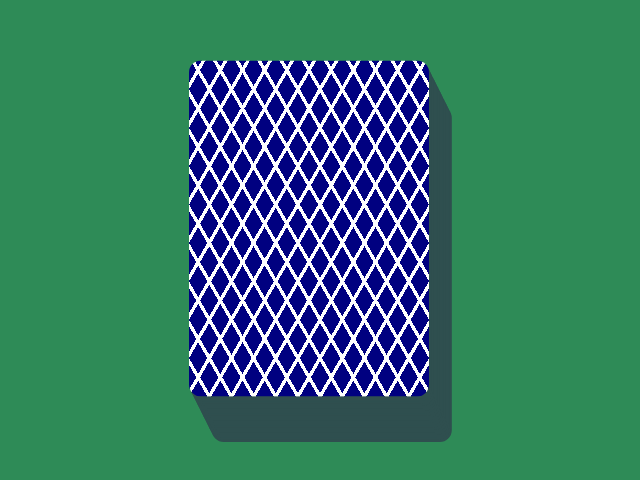
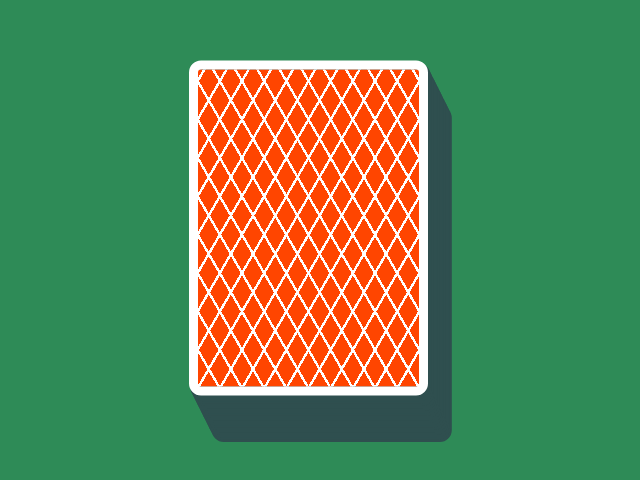
Before and after one commit to kangasta/pakka-old, a React (Create React App) app: page / in a window 1280 px wide. Shown: the part 154-634 px from the top of the page, without its empty margins (331-971 px from the left). Built offline with nearby package versions, Linux system fonts and the light colour scheme.

Commit message:
Tune card style.

```diff
--- a/src/Card.css
+++ b/src/Card.css
@@ -1,11 +1,11 @@
 .card-size-bridge {
-	width: 4.5em;
-	height: 7em;
+	--card-width: 4.5em;
+	--card-height: 7em;
 }
 
 .card-size-poker {
-	width: 5em;
-	height: 7em;
+	--card-width: 5em;
+	--card-height: 7em;
 }
 
 .card {
@@ -13,6 +13,12 @@
 	display: inline-block;
 	position: relative;
 	user-select: none;
+	transition: background 0.2s;
+
+	width: var(--card-width);
+	height: var(--card-height);
+
+	--card-border-width: 0.2em;
 }
 
 .card.card-visible {
@@ -20,25 +26,32 @@
 }
 
 .card.card-hidden {
+	width: calc(var(--card-width) - 2 * var(--card-border-width));
+	height: calc(var(--card-height) - 2 * var(--card-border-width));
+	border-style: solid;
+	border-width: var(--card-border-width);
+	border-color: white;
 	background:
 		repeating-linear-gradient(
 			60deg,
 			transparent,
-			transparent 0.33em,
-			white 0.07em,
+			transparent 0.35em,
+			white 0.05em,
 			white 0.4em
 		), repeating-linear-gradient(
 			-60deg,
-			navy,
-			navy 0.33em,
-			white 0.07em,
+			orangered,
+			orangered 0.35em,
+			white 0.05em,
 			white 0.4em
 		);
 }
 
 .card.card-empty {
+	width: calc(var(--card-width) - 2 * var(--card-border-width));
+	height: calc(var(--card-height) - 2 * var(--card-border-width));
 	border-style: solid;
-	border-width: thin;
+	border-width: var(--card-border-width);
 	border-color: DarkSlateGray;
 	background: transparent;
 }
```
